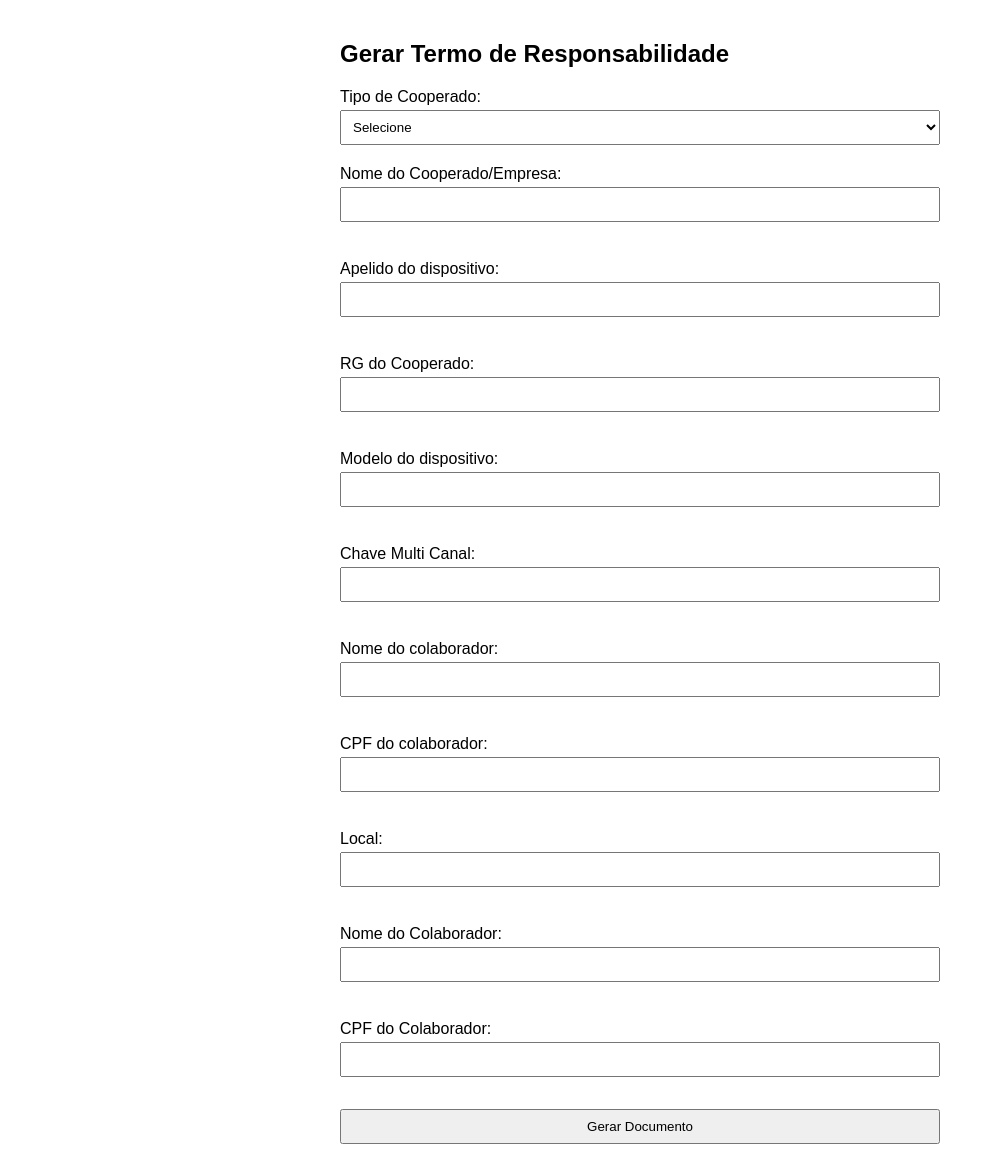
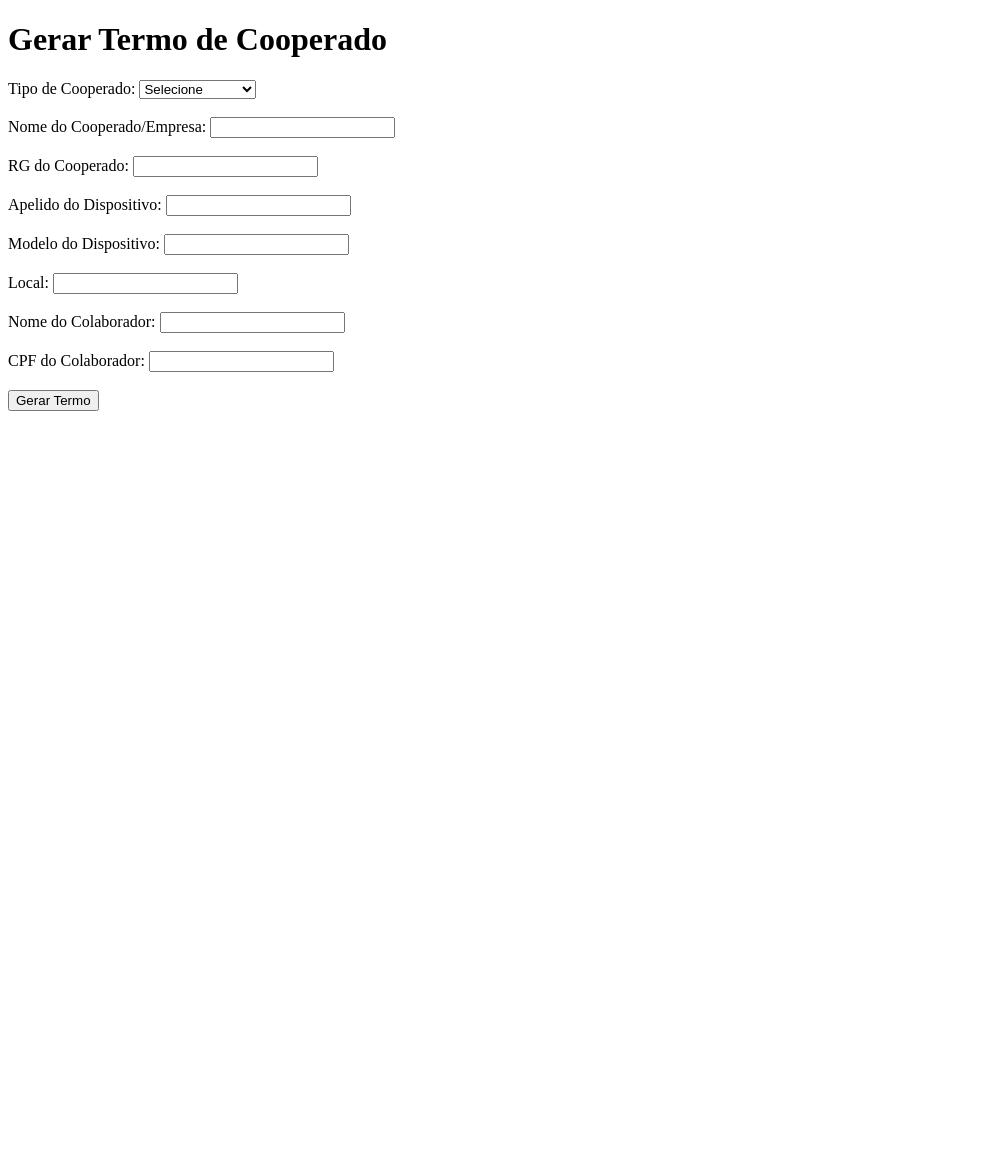
Before and after one commit to lucasrezendx/termo-cooperados, a Flask app: page / in a window 1280 px wide. Shown: the whole page, without its empty margins (0-995 px from the left). After the commit the page ends 411 px from the top, so only its background shows below. Run offline with Flask 3, Linux system fonts and the light colour scheme.

Commit message:
Update index.html

```diff
--- a/templates/index.html
+++ b/templates/index.html
@@ -1,94 +1,76 @@
 <!DOCTYPE html>
-<html lang="pt-BR">
+<html lang="pt-br">
 <head>
   <meta charset="UTF-8">
-    <title>Gerar Termo de Cooperado</title>
-    <style>
-        body {
-            font-family: Arial, sans-serif;
-            padding: 20px;
-            max-width: 600px;
-            margin: auto;
+  <title>Gerador de Termo</title>
+  <script>
+    function toggleChaveField() {
+      const tipo = document.getElementById("tipo").value;
+      const chaveField = document.getElementById("chave-field");
+      if (tipo === "PJ") {
+        chaveField.style.display = "block";
+      } else {
+        chaveField.style.display = "none";
+        document.getElementById("chave").value = ""; // limpa o campo se escondido
       }
-        label {
-            display: block;
-            margin-top: 10px;
     }
-        input, select, button {
-            width: 100%;
-            padding: 8px;
-            margin-top: 4px;
-            margin-bottom: 10px;
-            box-sizing: border-box;
-        }
-        #chave_multicanal_field {
-            display: none;
-        }
-    </style>
-    <meta name="viewport" content="width=device-width, initial-scale=1.0">
+  </script>
 </head>
 <body>
-    <h2>Gerar Termo de Responsabilidade</h2>
+  <h1>Gerar Termo de Cooperado</h1>
   <form action="/gerar" method="POST">
     <label for="tipo">Tipo de Cooperado:</label>
-        <select name="tipo" id="tipo" required onchange="toggleChaveMulticanal()">
+    <select name="tipo" id="tipo" required onchange="toggleChaveField()">
       <option value="">Selecione</option>
       <option value="PF">Pessoa Física</option>
       <option value="AGRO">AGRO</option>
       <option value="PJ">Pessoa Jurídica</option>
     </select>
 
+    <br><br>
+
     <label for="nome">Nome do Cooperado/Empresa:</label>
-        <input type="text" name="nome" id="nome" required><br><br>
+    <input type="text" name="nome" id="nome" required>
 
-        <label for="apelido">Apelido do dispositivo:</label>
-        <input type="text" id="apelido" name="apelido" required><br><br>
+    <br><br>
 
-        <div id="campos_adicionais">
     <label for="RG">RG do Cooperado:</label>
-            <input type="text" name="RG" id="RG"><br><br>
+    <input type="text" name="RG" id="RG">
 
-            <label for="modelo">Modelo do dispositivo:</label>
-            <input type="text" id="modelo" name="modelo" required><br><br>
+    <br><br>
 
+    <label for="apelido">Apelido do Dispositivo:</label>
+    <input type="text" name="apelido" id="apelido" required>
+
+    <br><br>
+
+    <label for="modelo">Modelo do Dispositivo:</label>
+    <input type="text" name="modelo" id="modelo" required>
+
+    <br><br>
+
+    <div id="chave-field" style="display: none;">
       <label for="chave">Chave Multi Canal:</label>
-            <input type="text" id="chave" name="chave" required><br><br>
-
-            <label for="colaborador">Nome do colaborador:</label>
-            <input type="text" id="colaborador" name="colaborador" required><br><br>
-
-            <div id="chave_multicanal_field">
-                <label for="chave_multicanal">Chave Multicanal ou Secundária:</label>
-                <input type="text" name="chave_multicanal" id="chave_multicanal">
+      <input type="text" name="chave" id="chave">
+      <br><br>
     </div>
 
-            <label for="cpf">CPF do colaborador:</label>
-            <input type="text" id="cpf" name="cpf" required><br><br>
+    <label for="local">Local:</label>
+    <input type="text" name="local" id="local">
 
-            <label for="local">Local:</label>
-            <input type="text" name="local" id="local"><br><br>
+    <br><br>
 
-            <label for="nome_colaborador">Nome do Colaborador:</label>
-            <input type="text" name="nome_colaborador" id="nome_colaborador"><br><br>
+    <label for="colaborador">Nome do Colaborador:</label>
+    <input type="text" name="colaborador" id="colaborador" required>
+
+    <br><br>
 
     <label for="cpf_colaborador">CPF do Colaborador:</label>
-            <input type="text" name="cpf_colaborador" id="cpf_colaborador"><br><br>
-        </div>
+    <input type="text" name="cpf_colaborador" id="cpf_colaborador" required>
 
-        <button type="submit">Gerar Documento</button>
+    <br><br>
+
+    <button type="submit">Gerar Termo</button>
   </form>
-
-    <script>
-        function toggleChaveMulticanal() {
-            const tipo = document.getElementById("tipo").value;
-            const chaveField = document.getElementById("chave_multicanal_field");
-            if (tipo === "PJ") {
-                chaveField.style.display = "block";
-            } else {
-                chaveField.style.display = "none";
-                document.getElementById("chave_multicanal").value = "";
-            }
-        }
-    </script>
 </body>
 </html>
```
Lines whose indentation alone changed are shown as unchanged.
